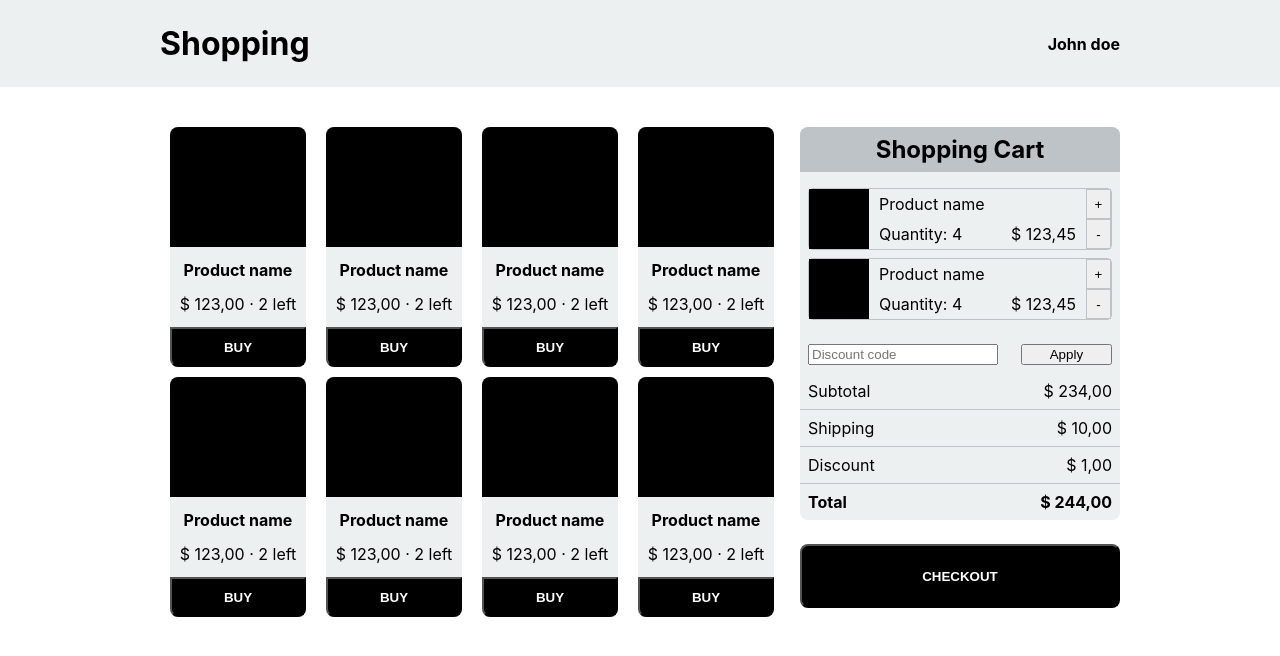
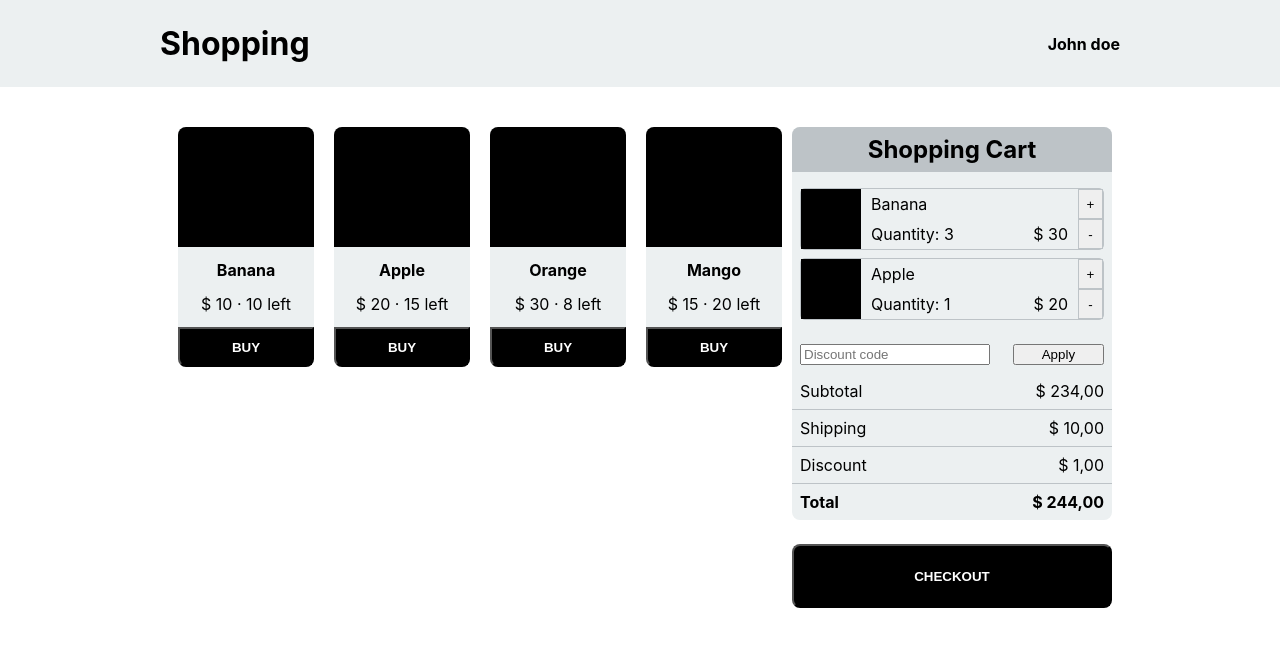
Before and after one commit to italovieira/shopping-cart, a React (Create React App) app: page / in a window 1280 px wide. Shown: the top 656 px of the page. Built offline with nearby package versions, Linux system fonts and the light colour scheme.

Commit message:
Make App use global state

```diff
--- a/src/App.js
+++ b/src/App.js
@@ -3,6 +3,8 @@ import Header from './components/Header'
 import Cart from './components/Cart'
 import ProductList from './components/Product'
 import Checkout from './components/Checkout'
+import { AppProvider } from './AppContext'
+
 import './App.css'
 
 const App = () => {
@@ -10,11 +12,13 @@ const App = () => {
     <div className="App">
       <Header />
       <main>
-        <ProductList />
-        <div className="centered">
-          <Cart />
-          <Checkout />
-        </div>
+        <AppProvider>
+          <ProductList />
+          <div className="centered">
+            <Cart />
+            <Checkout />
+          </div>
+        </AppProvider>
       </main>
     </div>
   )
--- /dev/null
+++ b/src/AppContext.js
@@ -0,0 +1,30 @@
+import React, { useState, createContext } from 'react'
+
+const initialProducts = [
+  { id: 1, name: 'Banana', price: 10.0, available: 10 },
+  { id: 2, name: 'Apple', price: 20.0, available: 15 },
+  { id: 3, name: 'Orange', price: 30.0, available: 8 },
+  { id: 4, name: 'Mango', price: 15.0, available: 20 },
+]
+
+const initialCartProducts = [
+  { ...initialProducts[0], quantity: 3 },
+  { ...initialProducts[1], quantity: 1 },
+]
+
+export const AppContext = createContext()
+
+export const AppProvider = ({ children }) => {
+  const [products, setProducts] = useState(initialProducts)
+  const [cartProducts, setCartProducts] = useState(initialCartProducts)
+
+  return (
+    <AppContext.Provider
+      value={{ products, cartProducts, setProducts, setCartProducts }}
+    >
+      {children}
+    </AppContext.Provider>
+  )
+}
+
+export default AppContext
--- a/src/components/Cart.js
+++ b/src/components/Cart.js
@@ -1,4 +1,6 @@
-import React from 'react'
+import React, { useContext } from 'react'
+import AppContext from '../AppContext'
+
 import styles from './Cart.module.css'
 
 const Cart = () => {
@@ -31,10 +33,18 @@ const Cart = () => {
 }
 
 const CartProductList = () => {
+  const { cartProducts } = useContext(AppContext)
+
   return (
     <div className={`${styles.productList} ${styles.margin}`}>
-      <CartProduct name="Product name" price="123,45" quantity="4" />
-      <CartProduct name="Product name" price="123,45" quantity="4" />
+      {cartProducts.map((product) => (
+        <CartProduct
+          key={product.id}
+          name={product.name}
+          price={product.price}
+          quantity={product.quantity}
+        />
+      ))}
     </div>
   )
 }
@@ -47,7 +57,7 @@ const CartProduct = (props) => {
         <div className={styles.productName}>{props.name}</div>
         <div className={styles.spaceBetween}>
           <div className={styles.quantity}>Quantity: {props.quantity}</div>
-          <div className={styles.price}>$ {props.price}</div>
+          <div className={styles.price}>$ {props.price * props.quantity}</div>
         </div>
       </div>
       <div className={styles.buttons}>
--- a/src/components/Product.js
+++ b/src/components/Product.js
@@ -1,4 +1,6 @@
-import React from 'react'
+import React, { useState, useContext } from 'react'
+import AppContext from '../AppContext'
+
 import styles from './Product.module.css'
 
 const Product = (props) => {
@@ -21,16 +23,18 @@ const Product = (props) => {
 }
 
 const ProductList = () => {
+  const { products } = useContext(AppContext)
+
   return (
     <section className={styles.productList}>
-      <Product name="Product name" price="123,00" available="2" />
-      <Product name="Product name" price="123,00" available="2" />
-      <Product name="Product name" price="123,00" available="2" />
-      <Product name="Product name" price="123,00" available="2" />
-      <Product name="Product name" price="123,00" available="2" />
-      <Product name="Product name" price="123,00" available="2" />
-      <Product name="Product name" price="123,00" available="2" />
-      <Product name="Product name" price="123,00" available="2" />
+      {products.map((product) => (
+        <Product
+          key={product.id}
+          name={product.name}
+          price={product.price}
+          available={product.available}
+        />
+      ))}
     </section>
   )
 }
```
